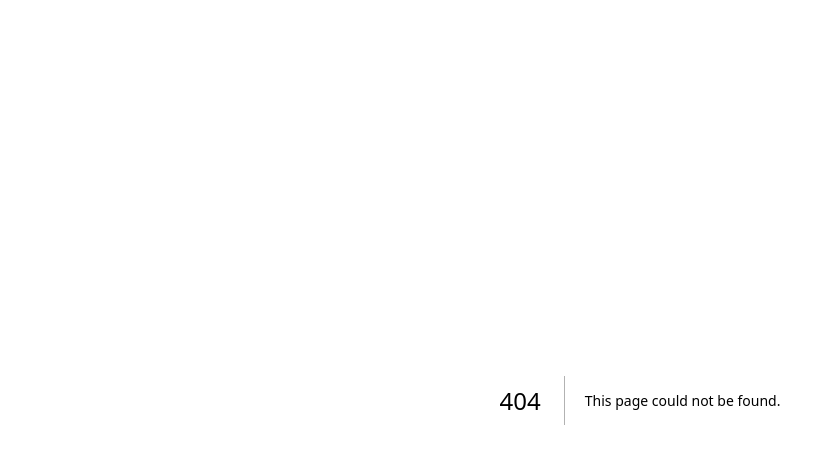
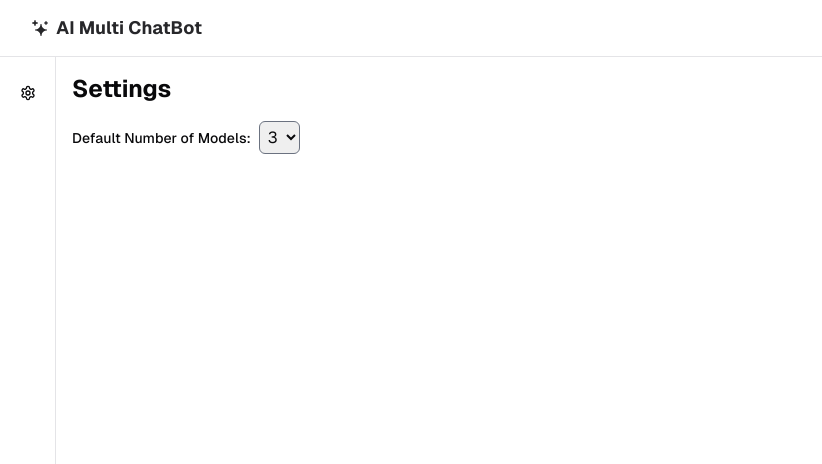
Before and after one commit to ankushagarwal/ai-multi-chat, a Next.js app: page /settings in a window 1280 px wide. Before the commit this address had no page. Shown: the top 464 px of the page, without its empty margins (0-822 px from the left). Built offline with nearby package versions, Linux system fonts and the light colour scheme.

Commit message:
Settings page and num models

```diff
--- a/app/layout.tsx
+++ b/app/layout.tsx
@@ -1,5 +1,6 @@
 import type { Metadata } from 'next';
 import './globals.css';
+import Header from '@/components/header';
 
 export const metadata: Metadata = {
   title: 'AI Multi Chat',
@@ -13,7 +14,12 @@ export default function RootLayout({
 }>) {
   return (
     <html lang="en">
-      <body className={`antialiased`}>{children}</body>
+      <body className={`antialiased`}>
+        <div className="flex flex-col">
+          <Header />
+          {children}
+        </div>
+      </body>
     </html>
   );
 }
--- a/app/page.tsx
+++ b/app/page.tsx
@@ -1,13 +1,18 @@
 'use client';
 
-import Header from '@/components/header';
 import LeftSidebar from '@/components/leftsidebar';
 import V2Chat, { type ChatHandle } from '@/components/v2chat';
 import { useEffect, useRef, useState } from 'react';
 import TextareaAutosize from 'react-textarea-autosize';
-import { initialModels } from '@/lib/models';
+import { getModels } from '@/lib/localStorage';
 import { Button } from '@/components/ui/button';
 export default function Home() {
+  const [initialModels, setInitialModels] = useState<string[]>([]);
+
+  useEffect(() => {
+    setInitialModels(getModels());
+  }, []);
+
   const chatRefs = useRef<Map<number, ChatHandle>>(new Map());
   const [inputValue, setInputValue] = useState('');
 
@@ -38,8 +43,6 @@ export default function Home() {
   };
 
   return (
-    <div className="flex flex-col">
-      <Header />
     <div className="flex flex-row w-full">
       <LeftSidebar />
       <div className="w-[calc(100dvw-56px)]">
@@ -48,7 +51,8 @@ export default function Home() {
             <div className="flex size-full p-2 space-x-2 overflow-x-auto snap-x snap-mandatory md:snap-none md:overflow-y-hidden border-b border-gray-alpha-400">
               {initialModels.map((model, index) => (
                 <V2Chat
-                    key={model}
+                  key={index}
+                  index={index}
                   inputValue={inputValue}
                   modelName={model}
                   ref={(el) => {
@@ -88,6 +92,5 @@ export default function Home() {
         </main>
       </div>
     </div>
-    </div>
   );
 }
--- /dev/null
+++ b/app/settings/page.tsx
@@ -0,0 +1,60 @@
+'use client';
+import LeftSidebar from '@/components/leftsidebar';
+import { Label } from '@/components/ui/label';
+import { useState, useEffect } from 'react';
+
+const DefaultNumModelSelector = () => {
+  // Initialize state with default value '1'
+  const [numModels, setNumModels] = useState('3');
+
+  // On component mount, check localStorage for a stored value
+  useEffect(() => {
+    const storedNum = localStorage.getItem('settings_numModels');
+    if (storedNum) {
+      setNumModels(storedNum);
+    } else {
+      setNumModels('3');
+      localStorage.setItem('settings_numModels', '3');
+    }
+  }, []);
+
+  // Handle selection changes
+  const handleChange = (event: any) => {
+    const selectedValue = event.target.value;
+    setNumModels(selectedValue);
+    localStorage.setItem('settings_numModels', selectedValue);
+  };
+
+  return (
+    <div className="flex items-center mt-4">
+      <Label htmlFor="defaultModels" className="mr-2">
+        Default Number of Models:
+      </Label>
+      <select
+        id="defaultModels"
+        className="p-1 border border-gray-500 rounded-md w-auto"
+        value={numModels}
+        onChange={handleChange}
+      >
+        <option value="1">1</option>
+        <option value="2">2</option>
+        <option value="3">3</option>
+        <option value="4">4</option>
+      </select>
+    </div>
+  );
+};
+
+export default function Settings() {
+  return (
+    <div className="flex flex-row w-full">
+      <LeftSidebar />
+      <div className="w-[calc(100dvw-56px)]">
+        <div className="flex flex-col p-4">
+          <h1 className="text-2xl font-bold">Settings</h1>
+          <DefaultNumModelSelector />
+        </div>
+      </div>
+    </div>
+  );
+}
--- a/components/header.tsx
+++ b/components/header.tsx
@@ -1,3 +1,4 @@
+import Link from 'next/link';
 import SvgLogo from './svglogo';
 
 export default function Header() {
@@ -7,9 +8,11 @@ export default function Header() {
         <div className=" text-zinc-800 dark:text-zinc-100 pl-8">
           <SvgLogo />
         </div>
-        <div className=" text-lg font-bold text-zinc-800 dark:text-zinc-100">
-          AI <span className=" hidden min-[385px]:inline">Multi ChatBot</span>
-        </div>
+        <Link href="/">
+          <div className=" text-lg font-bold text-zinc-800 dark:text-zinc-100">
+            AI <span className=" hidden min-[385px]:inline">Multi ChatBot</span>
+          </div>
+        </Link>
       </div>
     </div>
   );
--- a/components/leftsidebar.tsx
+++ b/components/leftsidebar.tsx
@@ -1,15 +1,15 @@
 import { Button } from '@/components/ui/button';
-import { Plus, Settings } from 'lucide-react';
+import { Settings } from 'lucide-react';
+import Link from 'next/link';
 
 export default function LeftSidebar() {
   return (
     <div className="z-30 sticky top-[57px] shrink-0 border-r w-14 bg-background-100 px-4 md:flex flex-col items-center justify-between h-[calc(100dvh-57px)]">
       <div className="flex flex-col gap-3 sticky top-[57px] py-4">
-        <Button size="icon" variant="ghost">
-          <Plus />
-        </Button>
-        <Button size="icon" variant="ghost">
-          <Settings />
+        <Button size="icon" variant="ghost" asChild>
+          <Link href="/settings">
+            <Settings />
+          </Link>
         </Button>
       </div>
     </div>
--- a/components/markdown.tsx
+++ b/components/markdown.tsx
@@ -3,7 +3,7 @@ import React, { memo, useState } from 'react';
 import ReactMarkdown, { type Components } from 'react-markdown';
 import remarkGfm from 'remark-gfm';
 import { Prism as SyntaxHighlighter } from 'react-syntax-highlighter';
-// import { coldarkDark } from 'react-syntax-highlighter/dist/esm/styles/prism';
+import { oneDark } from 'react-syntax-highlighter/dist/esm/styles/prism';
 import { Copy } from 'lucide-react';
 import { Button } from '@/components/ui/button';
 
@@ -25,7 +25,7 @@ const CodeBlockComponent = ({ children, className, ...rest }) => {
       <Button
         variant="ghost"
         size="icon"
-        className="absolute size-fit top-1 right-1 p-0 bg-transparent text-zinc-500 hover:bg-transparent hover:text-zinc-900 flex items-center"
+        className="absolute size-fit top-1 right-1 p-0 bg-transparent text-zinc-300 hover:bg-transparent hover:text-zinc-50 flex items-center"
         onClick={handleCopy}
       >
         <Copy />
@@ -37,7 +37,7 @@ const CodeBlockComponent = ({ children, className, ...rest }) => {
         // eslint-disable-next-line
         children={String(children).replace(/\n$/, '')}
         language={match[1]}
-        // style={coldarkDark}
+        style={oneDark}
         customStyle={{
           borderRadius: '0.5rem',
           fontSize: '14px',
--- /dev/null
+++ b/components/ui/label.tsx
@@ -0,0 +1,26 @@
+'use client';
+
+import * as React from 'react';
+import * as LabelPrimitive from '@radix-ui/react-label';
+import { cva, type VariantProps } from 'class-variance-authority';
+
+import { cn } from '@/lib/utils';
+
+const labelVariants = cva(
+  'text-sm font-medium leading-none peer-disabled:cursor-not-allowed peer-disabled:opacity-70',
+);
+
+const Label = React.forwardRef<
+  React.ElementRef<typeof LabelPrimitive.Root>,
+  React.ComponentPropsWithoutRef<typeof LabelPrimitive.Root> &
+    VariantProps<typeof labelVariants>
+>(({ className, ...props }, ref) => (
+  <LabelPrimitive.Root
+    ref={ref}
+    className={cn(labelVariants(), className)}
+    {...props}
+  />
+));
+Label.displayName = LabelPrimitive.Root.displayName;
+
+export { Label };
--- a/components/v2chat.tsx
+++ b/components/v2chat.tsx
@@ -10,8 +10,9 @@ import React, {
 import { useChat } from 'ai/react';
 import { Markdown } from '@/components/markdown';
 import { ModelSelector } from '@/components/modelselector';
-import { LoaderCircle } from 'lucide-react';
-
+import { LoaderCircle, X } from 'lucide-react';
+import { Button } from '@/components/ui/button';
+import { setModelIndex } from '@/lib/localStorage';
 // Types
 export interface ChatHandle {
   submit: () => void;
@@ -37,11 +38,16 @@ const ChatHeader = ({
   onModelSelect,
 }: ChatHeaderProps) => (
   <div className="sticky top-0 z-10 shrink-0 min-w-0 min-h-0 border-b">
-    <div className="flex items-center bg-zinc-200 backdrop-blur justify-normal py-3 pl-3 pr-2">
-      <ModelSelector initialValue={modelName} onSelectAction={onModelSelect} />
-      {isLoading && (
-        <LoaderCircle className="animate-spin text-zinc-500 ml-4" />
-      )}
+    <div className="flex items-center bg-zinc-200 backdrop-blur py-3 pl-3 pr-2 justify-between">
+      <div>
+        <ModelSelector
+          initialValue={modelName}
+          onSelectAction={onModelSelect}
+        />
+        {isLoading && (
+          <LoaderCircle className="animate-spin text-zinc-500 ml-4" />
+        )}
+      </div>
     </div>
   </div>
 );
@@ -49,10 +55,14 @@ const ChatHeader = ({
 const Message = ({ content, isUser }: MessageProps) => (
   <div
     className={`px-3 @md:py-4 py-2.5 group transition-opacity message ${
-      isUser ? 'bg-zinc-100 dark:bg-zinc-900' : ''
+      isUser ? 'bg-sky-100 dark:bg-zinc-900' : ''
     }`}
   >
-    {isUser ? <pre>{content}</pre> : <Markdown>{content}</Markdown>}
+    {isUser ? (
+      <pre className="whitespace-pre-wrap">{content}</pre>
+    ) : (
+      <Markdown>{content}</Markdown>
+    )}
   </div>
 );
 
@@ -135,8 +145,8 @@ const useMessageBuffer = (messages: any, isLoading: boolean) => {
 // Main Component
 const V2Chat = forwardRef<
   ChatHandle,
-  { inputValue: string; modelName: string }
->(({ inputValue, modelName }, ref) => {
+  { inputValue: string; modelName: string; index: number }
+>(({ inputValue, modelName, index }, ref) => {
   const [selectedModel, setSelectedModel] = useState(modelName);
   const { messages, handleSubmit, setInput, isLoading } = useChat({
     api: `/api/chat?modelName=${selectedModel}`,
@@ -168,7 +178,10 @@ const V2Chat = forwardRef<
             <ChatHeader
               modelName={modelName}
               isLoading={isLoading}
-              onModelSelect={setSelectedModel}
+              onModelSelect={(model) => {
+                setSelectedModel(model);
+                setModelIndex(index, model);
+              }}
             />
             <MessageList
               messages={messages}
--- /dev/null
+++ b/lib/localStorage.ts
@@ -0,0 +1,48 @@
+export const getNumModels = () => {
+  if (typeof window === 'undefined') {
+    return 3;
+  }
+  const numModels = localStorage.getItem('settings_numModels');
+  return numModels ? Number.parseInt(numModels) : 3;
+};
+
+export const setModelIndex = (index: number, model: string) => {
+  if (typeof window === 'undefined') {
+    return;
+  }
+  console.log('setModelIndex', index, model);
+  const modelNames = localStorage.getItem('settings_modelNames');
+  const models = modelNames ? JSON.parse(modelNames) : [];
+
+  while (models.length <= index) {
+    models.push(model);
+  }
+
+  models[index] = model;
+  localStorage.setItem('settings_modelNames', JSON.stringify(models));
+};
+
+export const getModels = (): string[] => {
+  if (typeof window === 'undefined') {
+    return [];
+  }
+  const modelNames = localStorage.getItem('settings_modelNames');
+  if (!modelNames) {
+    setModelIndex(0, 'gpt-4o-mini');
+    setModelIndex(1, 'gpt-4o');
+    setModelIndex(2, 'gpt-4o-mini');
+    setModelIndex(3, 'gpt-4o');
+    setModelIndex(4, 'gpt-4o-mini');
+    setModelIndex(5, 'gpt-4o');
+    return [
+      'gpt-4o-mini',
+      'gpt-4o',
+      'gpt-4o-mini',
+      'gpt-4o',
+      'gpt-4o-mini',
+      'gpt-4o',
+    ].slice(0, getNumModels());
+  }
+  const models = JSON.parse(modelNames);
+  return models.slice(0, getNumModels());
+};
--- a/package.json
+++ b/package.json
@@ -16,7 +16,9 @@
     "@ai-sdk/openai": "^1.0.11",
     "@openrouter/ai-sdk-provider": "^0.0.6",
     "@radix-ui/react-dialog": "^1.1.4",
+    "@radix-ui/react-label": "^2.1.1",
     "@radix-ui/react-popover": "^1.1.4",
+    "@radix-ui/react-select": "^2.1.4",
     "@radix-ui/react-slot": "^1.1.1",
     "@radix-ui/react-tooltip": "^1.1.6",
     "@types/react-syntax-highlighter": "^15.5.13",
```
Also changed, not shown: 1 other file (tests, documents, lock files or other folders). Lines whose indentation alone changed are shown as unchanged.
